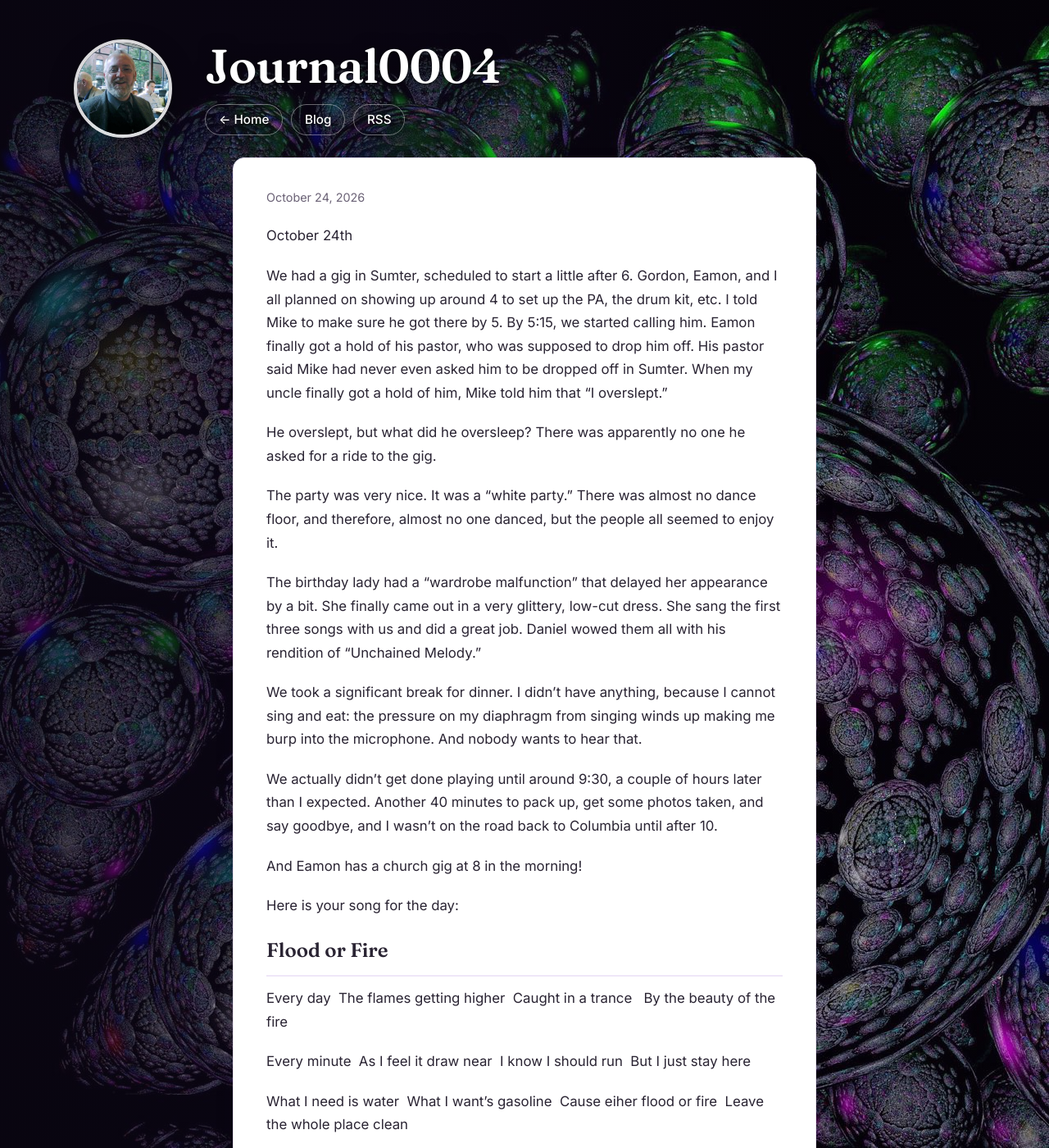
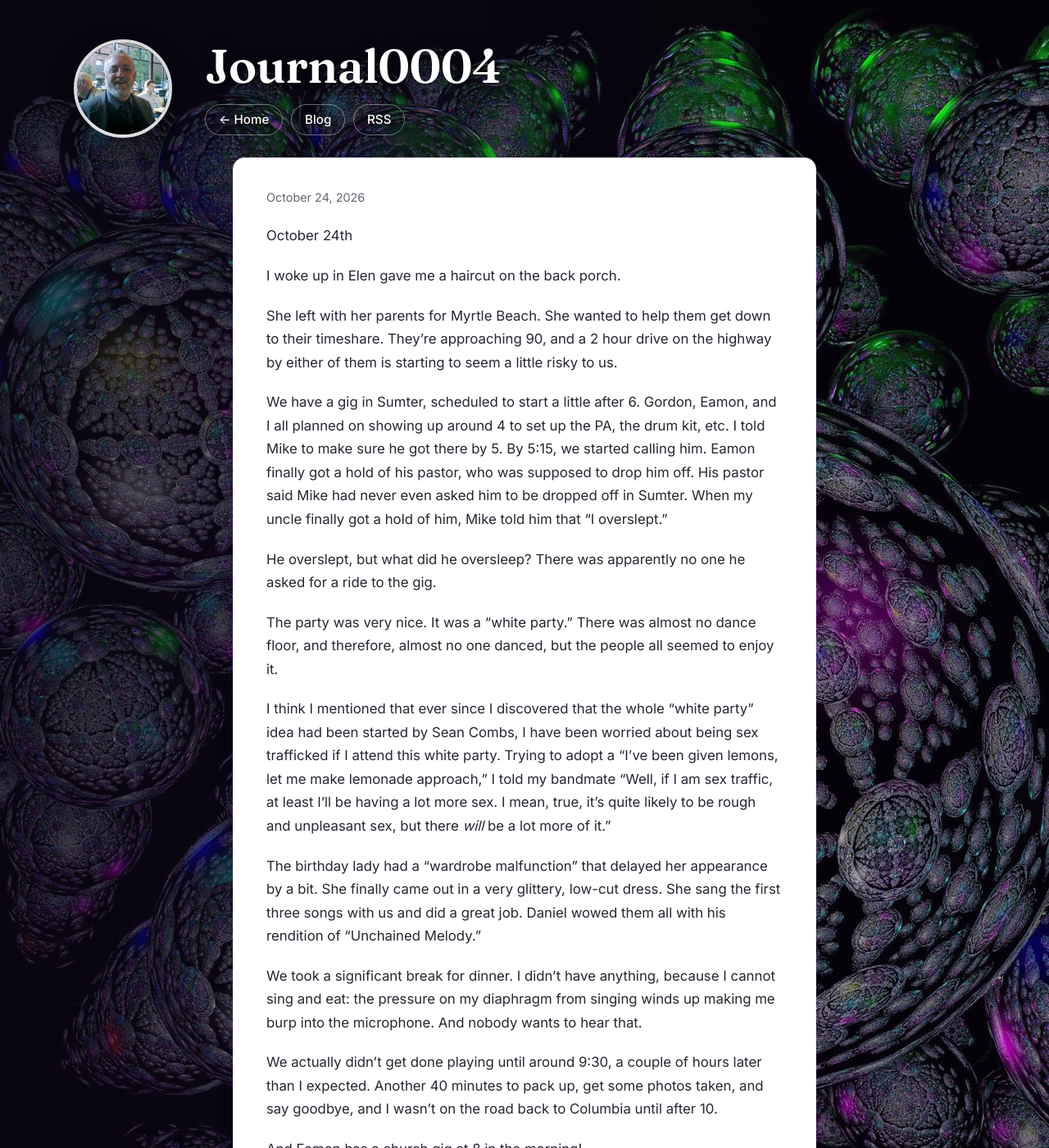
Before and after one commit to gcallah/gcallah.github.io, a Jekyll site: the page built from _posts/2026-10-24-journal0004.md, in a window 1280 px wide and 1400 px high. Shown: the whole window at 82% size. Built offline with Jekyll 4.4.1, drawn with Linux system fonts in a browser that asks for light colours; our own code applies the rules of GitHub Pages for plain Markdown files; some of the changed text lies outside the part shown.

Commit message:
Editing 10/24.

```diff
--- a/_posts/2026-10-24-journal0004.md
+++ b/_posts/2026-10-24-journal0004.md
@@ -1,19 +1,73 @@
 October 24th
 
+I woke up in Elen gave me a haircut on the back porch.
 
-We had a gig in Sumter, scheduled to start a little after 6. Gordon, Eamon, and I all planned on showing up around 4 to set up the PA, the drum kit, etc. I told Mike to make sure he got there by 5. By 5:15, we started calling him. Eamon finally got a hold of his pastor, who was supposed to drop him off. His pastor said Mike had never even asked him to be dropped off in Sumter. When my uncle finally got a hold of him, Mike told him that "I overslept."
+She left with her parents for Myrtle Beach. She wanted to help them get down to
+their timeshare. They're approaching 90, and a 2 hour drive on the highway
+by either of them is starting to seem a little risky to us.
 
-He overslept, but what did he oversleep? There was apparently no one he asked for a ride to the gig.
+We have a gig in Sumter, scheduled to start a little after 6. Gordon, Eamon, and
+I all planned on showing up around 4 to set up the PA, the drum kit, etc. I told
+Mike to make sure he got there by 5. By 5:15, we started calling him. Eamon
+finally got a hold of his pastor, who was supposed to drop him off. His pastor
+said Mike had never even asked him to be dropped off in Sumter. When my uncle
+finally got a hold of him, Mike told him that "I overslept."
 
-The party was very nice. It was a "white party." There was almost no dance floor, and therefore, almost no one danced, but the people all seemed to enjoy it.
+He overslept, but what did he oversleep? There was apparently no one he asked
+for a ride to the gig.
 
-The birthday lady had a "wardrobe malfunction" that delayed her appearance by a bit. She finally came out in a very glittery, low-cut dress. She sang the first three songs with us and did a great job. Daniel wowed them all with his rendition of "Unchained Melody."
+The party was very nice. It was a "white party." There was almost no dance
+floor, and therefore, almost no one danced, but the people all seemed to enjoy
+it.
 
-We took a significant break for dinner. I didn't have anything, because I cannot sing and eat: the pressure on my diaphragm from singing winds up making me burp into the microphone. And nobody wants to hear that.
+I think I mentioned that ever since I discovered that the whole "white party"
+idea had been started by Sean Combs, I have been worried about being sex
+trafficked if I attend this white party. Trying to adopt a "I've been given
+lemons, let me make lemonade approach," I told my bandmate "Well, if I am sex
+traffic, at least I'll be having a lot more sex. I mean, true, it's quite likely
+to be rough and unpleasant sex, but there *will* be a lot more of it."
 
-We actually didn't get done playing until around 9:30, a couple of hours later than I expected. Another 40 minutes to pack up, get some photos taken, and say goodbye, and I wasn't on the road back to Columbia until after 10.
+The birthday lady had a "wardrobe malfunction" that delayed her appearance by a
+bit. She finally came out in a very glittery, low-cut dress. She sang the first
+three songs with us and did a great job. Daniel wowed them all with his
+rendition of "Unchained Melody."
+
+We took a significant break for dinner. I didn't have anything, because I cannot
+sing and eat: the pressure on my diaphragm from singing winds up making me burp
+into the microphone. And nobody wants to hear that.
+
+We actually didn't get done playing until around 9:30, a couple of hours later
+than I expected. Another 40 minutes to pack up, get some photos taken, and say
+goodbye, and I wasn't on the road back to Columbia until after 10.
 
 And Eamon has a church gig at 8 in the morning!
+
+===============
+
+To end a long day, when I got home, I found that my car had been broken into.
+The thief took my backpack, which contained my laptop, my camera, and my wallet.
+I had to cancel all of my credit cards and debit cards, and I have to get a new
+driver's license.
+
+===============
+
+The above paragraph is, luckily, complete nonsense. It is what got put into the
+document when I started typing "To end a long day," and then I let Microsoft
+copilot complete the text. It just made up complete rubbish.
+
+In any case, to end a long day, when I was feeding one of my cats some liquidy
+meat stuff out of a tube, the liquidy meat stuff shot up into my eye when I tore
+open the tube.
+
+Another item of note: that cat, the skittish one, often will call one of us out
+into the kitchen. We arrive expecting that she needs something. Well, in one
+sense, I guess she does: she feels she needs us to watch her eat. There was food
+in her bowl already and she had been eating it but when we left the room, she
+came to wherever we went and called us back so we could finish watching or eat.
+
+When given a gift of a golden crown encrusted with a multitude of precious gems,
+it's a very bizarre response to complain about the one jewel that is missing in
+one of the crowns orifices
 
 Here is your song for the day:
 
```
